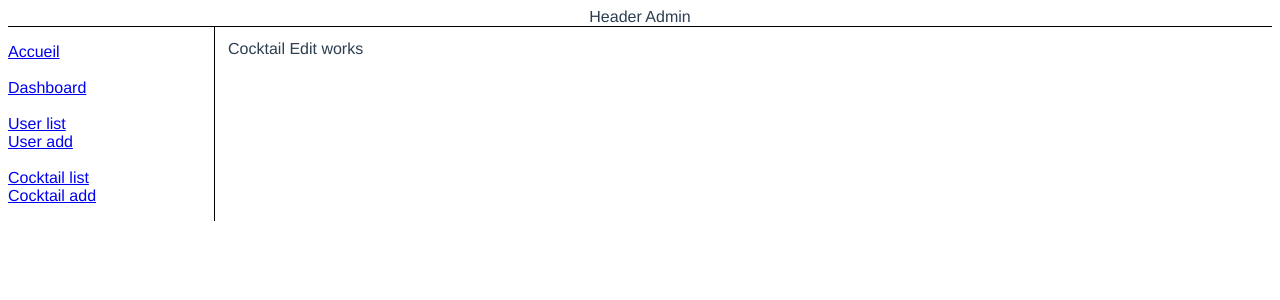
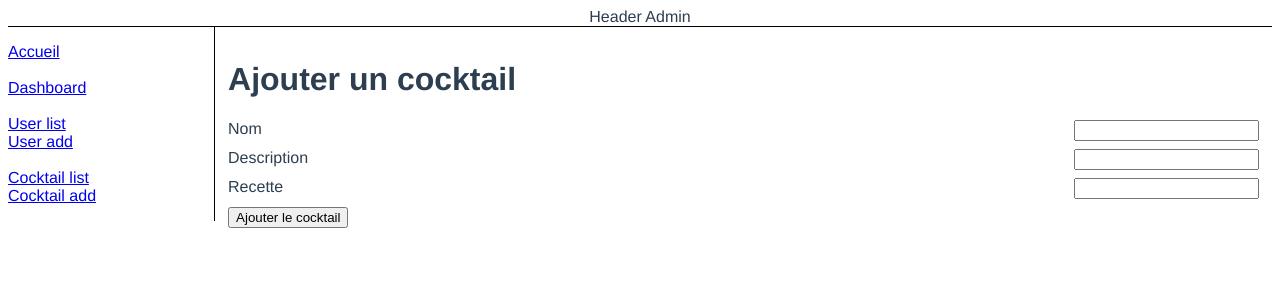
Before and after one commit to DerzoGit/Cocktail, a Vue app in the folder frontend/: page /admin/cocktails/edit in a window 1280 px wide. Shown: the top 300 px of the page. Built offline with nearby package versions, Linux system fonts and the light colour scheme; sample sign-in values are in the browser's storage.

Commit message:
cocktailEdit/add

```diff
--- a/frontend/src/views/admin/cocktails/CocktailEdit.vue
+++ b/frontend/src/views/admin/cocktails/CocktailEdit.vue
@@ -1,13 +1,51 @@
 <template>
     <div>
-        Cocktail Edit works
+        <h1>Ajouter un cocktail</h1>
+        <form @submit.prevent="add">
+
+            <!-- <input type="text" id="user_id" v-model="cocktail.userId" hidden> -->
+
+            <div class="form__group">
+                <label for="cocktail_nom">Nom</label>
+                <input type="text" id="cocktail_nom" v-model="cocktail.nom">
+            </div>
+            <div class="form__group">
+                <label for="cocktail_description">Description</label>
+                <input type="text" id="cocktail_description" v-model="cocktail.description">
+            </div>
+            <div class="form__group">
+                <label for="cocktail_recette">Recette</label>
+                <input type="text" id="cocktail_recette" v-model="cocktail.recette">
+            </div>
+            <div class="form__group">
+                <button type="submit" class="form__button">Ajouter le cocktail</button>
+            </div>
+        </form>
     </div>
 </template>
 
 <script>
+import { cocktailService } from "@/_services/cocktail.service"
 
 export default {
-    name: "CocktailEdit"
+    name: "CocktailEdit",
+    data() {
+        return {
+            cocktail: {
+                userId: 1,
+                nom: "",
+                description: "",
+                recette: ""
+            }
+        }
+    },
+    methods: {
+        add() {
+            cocktailService.createCocktail(this.cocktail)
+                .then(res => this.$router.push({ name: "cocktailIndex" }))
+                .catch(err => console.log(err))
+        }
+    }
 }
 </script>
 
```
